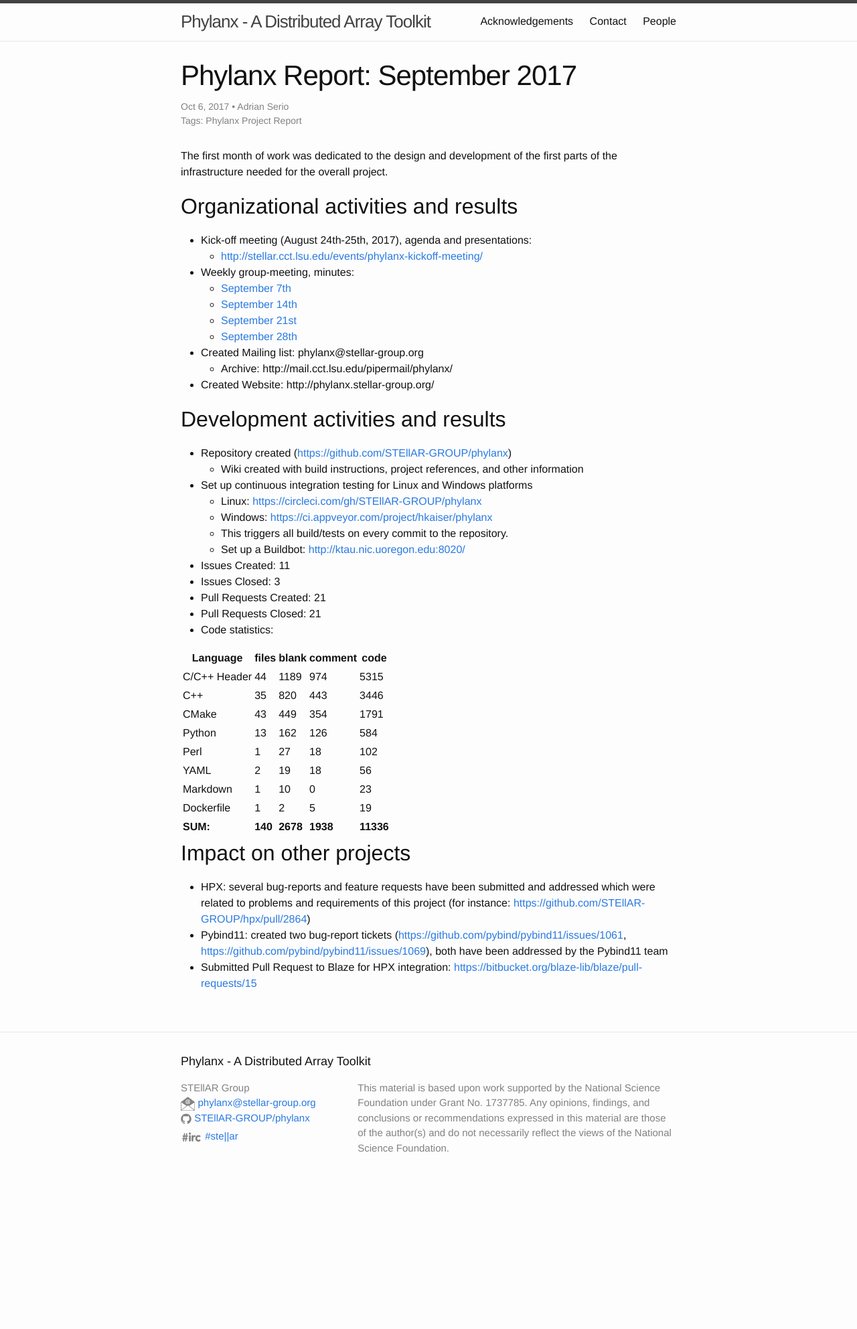
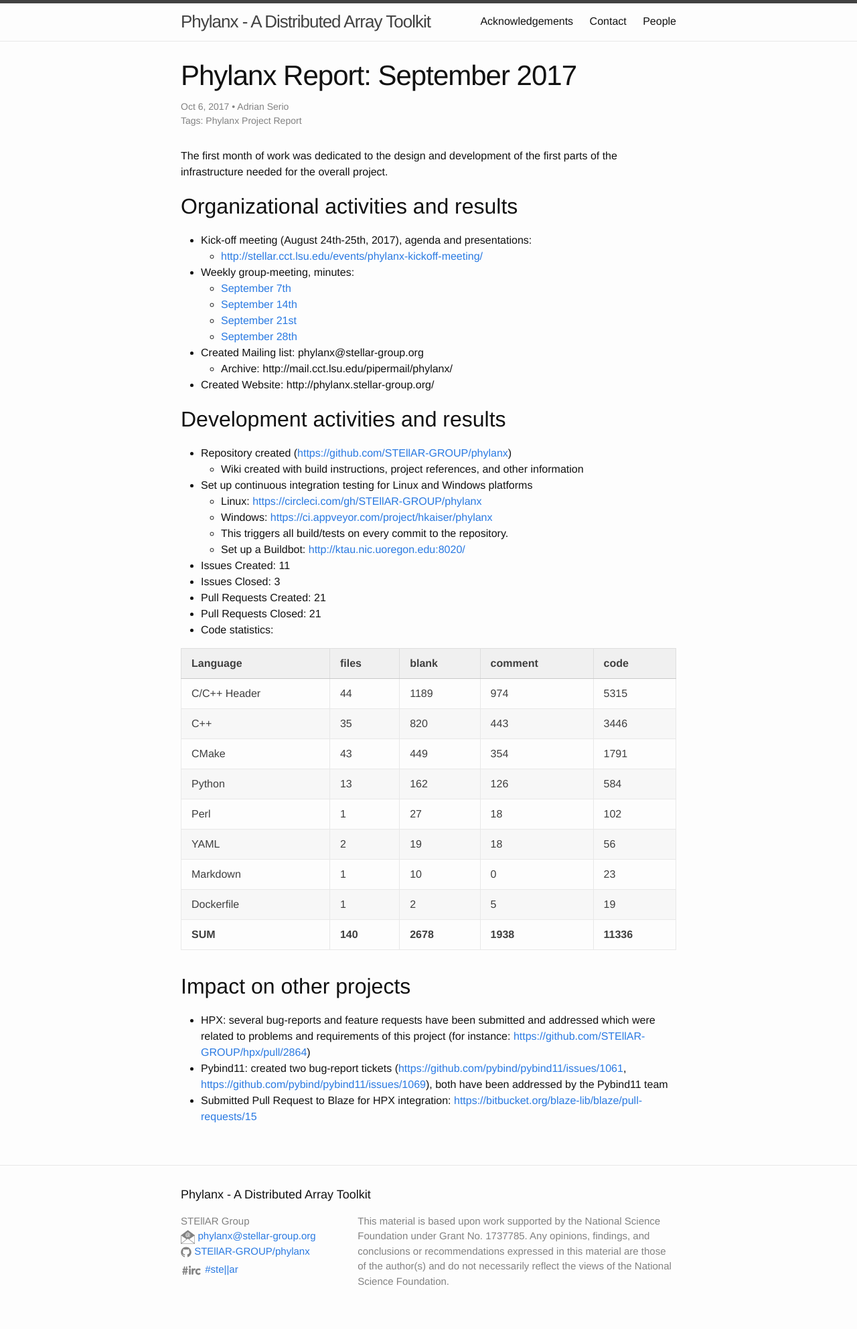
Before and after one commit to parsa/phylanx-pages, a Jekyll site: the page built from _posts/2017-10-06-phylanx-report-september-2017.markdown, in a window 1280 px wide. Shown: the whole page at 67% size. Built offline with Jekyll 4.4.1, drawn with Linux system fonts in a browser that asks for light colours; before the commit the page ends 1786 px from its top, so only the background shows below that.

Commit message:
table styles added

```diff
--- a/_config.yml
+++ b/_config.yml
@@ -32,6 +32,8 @@ github_username:  STEllAR-GROUP/phylanx
 markdown: kramdown
 plugins:
   - jekyll-feed
+sass:
+  sass_dir: ./_sass
 
 # Exclude from processing.
 # The following items will not be processed, by default. Create a custom list
--- a/_posts/2017-10-06-phylanx-report-september-2017.markdown
+++ b/_posts/2017-10-06-phylanx-report-september-2017.markdown
@@ -47,7 +47,7 @@ The first month of work was dedicated to the design and development of the first
  YAML                   |         2    |        19    |        18    |        56
  Markdown               |         1    |        10    |         0    |        23
  Dockerfile             |         1    |         2    |         5    |        19
- **SUM:**               |     **140**  |    **2678**  |    **1938**  |   **11336**
+ **SUM**                |     **140**  |    **2678**  |    **1938**  |   **11336**
 
 ## Impact on other projects
 
--- a/_posts/2017-10-17-phylanx-seminar.markdown
+++ b/_posts/2017-10-17-phylanx-seminar.markdown
@@ -10,9 +10,11 @@ Friday the Phylanx team at LSU held a seminar on the current theory, techniques,
 
 You can watch the seminar, as well as, follow along with the overheads and examples provided below.
 
-### [Seminar Video](https://youtu.be/o11VyxgbQII)
+### Seminar Video
 
 <iframe width="560" height="315" src="https://www.youtube-nocookie.com/embed/o11VyxgbQII?rel=0" frameborder="0" allowfullscreen></iframe>
+
+Link: [https://youtu.be/o11VyxgbQII](https://youtu.be/o11VyxgbQII)
 
 ### Resources
 
--- a/_sass/jazz.scss
+++ b/_sass/jazz.scss
@@ -23,6 +23,7 @@ $content-width:    800px !default;
 
 $on-palm:          600px !default;
 $on-laptop:        800px !default;
+$table-text-align: left !default;
 
 // Use media queries like this:
 // @include media-query($on-palm) {
--- a/_sass/jazz/_base.scss
+++ b/_sass/jazz/_base.scss
@@ -213,3 +213,31 @@ pre {
     padding-top: 5px;
   }
 }
+
+/**
+ * Tables
+ */
+table {
+  margin-bottom: $spacing-unit;
+  width: 100%;
+  text-align: $table-text-align;
+  color: lighten($text-color, 18%);
+  border-collapse: collapse;
+  border: 1px solid $grey-color-light;
+  tr {
+    &:nth-child(even) {
+      background-color: lighten($grey-color-light, 6%);
+    }
+  }
+  th, td {
+    padding: ($spacing-unit / 3) ($spacing-unit / 2);
+  }
+  th {
+    background-color: lighten($grey-color-light, 3%);
+    border: 1px solid darken($grey-color-light, 4%);
+    border-bottom-color: darken($grey-color-light, 12%);
+  }
+  td {
+    border: 1px solid $grey-color-light;
+  }
+}
```
